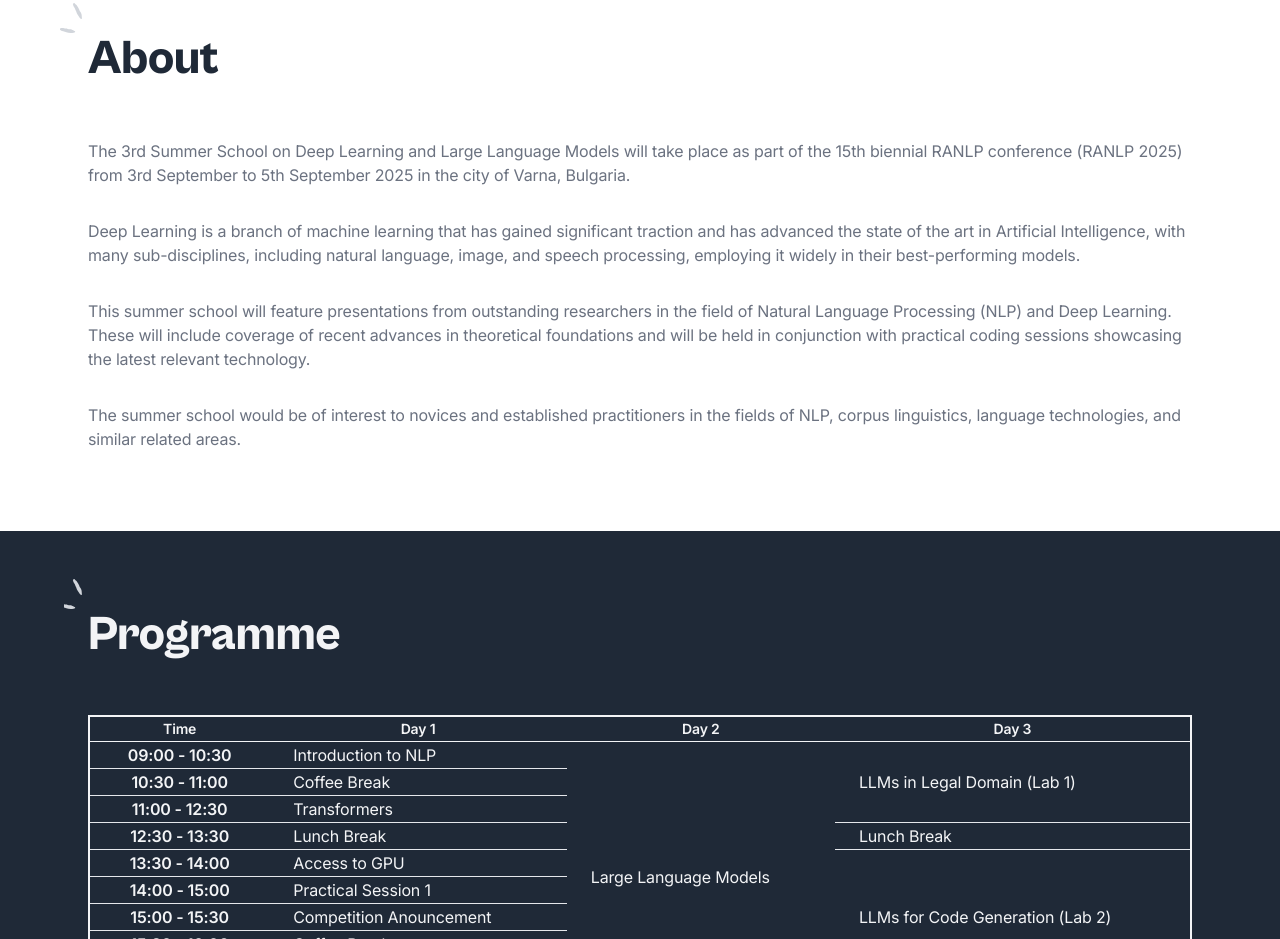
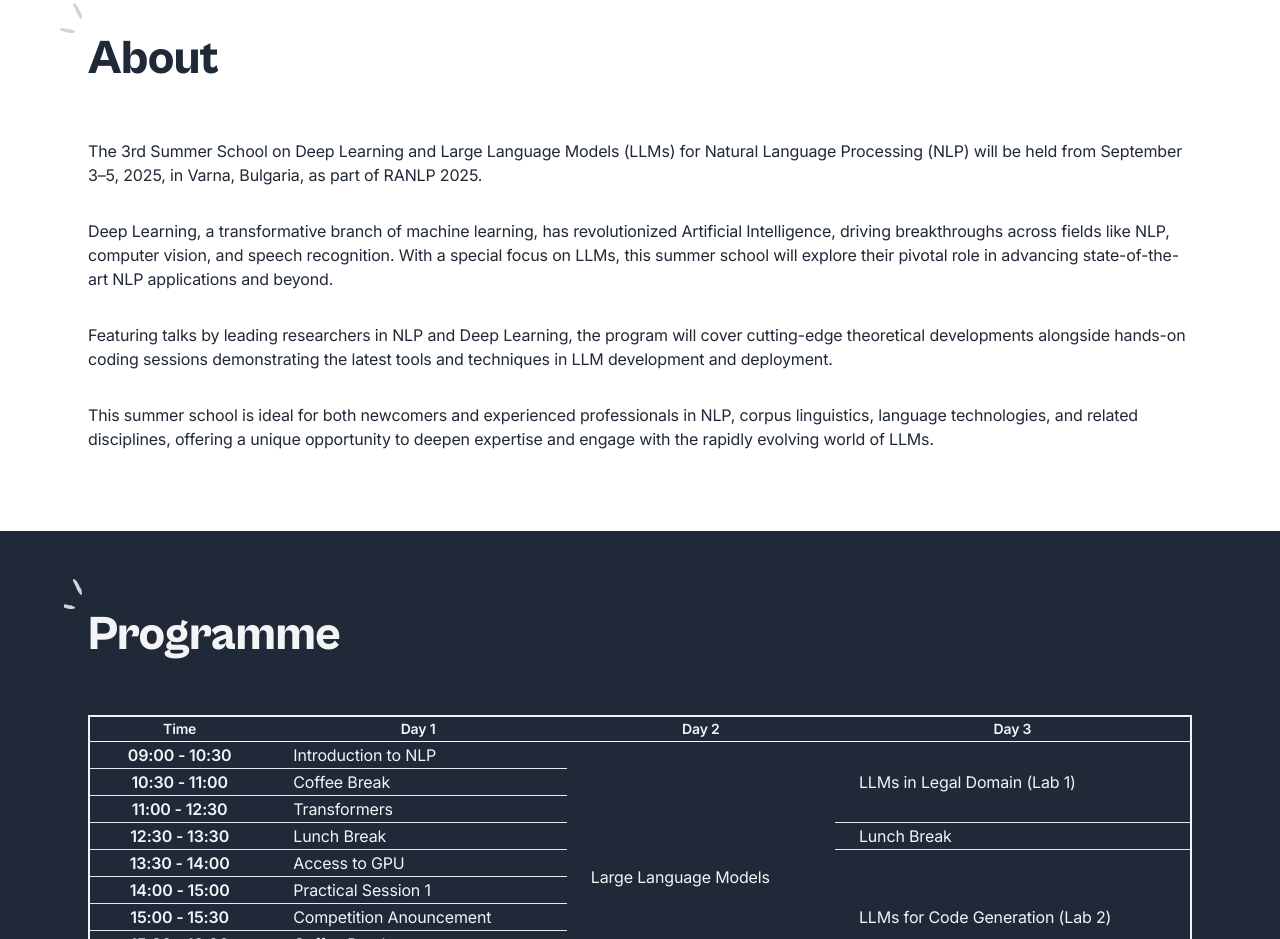
Before and after one commit to ranlp2025-summer-school/ranlp2025-summer-school.github.io, a website: page index.html in a window 1280 px wide. Shown: the part 997-1936 px from the top of the page. Drawn offline with Linux system fonts and the light colour scheme.

Commit message:
001: Changing content

```diff
--- a/index.html
+++ b/index.html
@@ -110,10 +110,10 @@
                         </div>
 
                         <div class="flex-col space-y-8" data-aos="fade-down">
-                            <p class="text-gray-500">The 3rd Summer School on Deep Learning and Large Language Models will take place as part of the 15th biennial RANLP conference (RANLP 2025) from 3rd September to 5th September 2025 in the city of Varna, Bulgaria.</p>
-                            <p class="text-gray-500">Deep Learning is a branch of machine learning that has gained significant traction and has advanced the state of the art in Artificial Intelligence, with many sub-disciplines, including natural language, image, and speech processing, employing it widely in their best-performing models.</p>
-                            <p class="text-gray-500">This summer school will feature presentations from outstanding researchers in the field of Natural Language Processing (NLP) and Deep Learning. These will include coverage of recent advances in theoretical foundations and will be held in conjunction with practical coding sessions showcasing the latest relevant technology.</p>
-                            <p class="text-gray-500">The summer school would be of interest to novices and established practitioners in the fields of NLP, corpus linguistics, language technologies, and similar related areas.</p>
+                            <p class="text-gray-800">The 3rd Summer School on Deep Learning and Large Language Models (LLMs) for Natural Language Processing (NLP) will be held from September 3–5, 2025, in Varna, Bulgaria, as part of RANLP 2025.</p>
+                            <p class="text-gray-800">Deep Learning, a transformative branch of machine learning, has revolutionized Artificial Intelligence, driving breakthroughs across fields like NLP, computer vision, and speech recognition. With a special focus on LLMs, this summer school will explore their pivotal role in advancing state-of-the-art NLP applications and beyond.</p>
+                            <p class="text-gray-800">Featuring talks by leading researchers in NLP and Deep Learning, the program will cover cutting-edge theoretical developments alongside hands-on coding sessions demonstrating the latest tools and techniques in LLM development and deployment.</p>
+                            <p class="text-gray-800">This summer school is ideal for both newcomers and experienced professionals in NLP, corpus linguistics, language technologies, and related disciplines, offering a unique opportunity to deepen expertise and engage with the rapidly evolving world of LLMs.</p>
                         </div>
 
                     </div>
```
